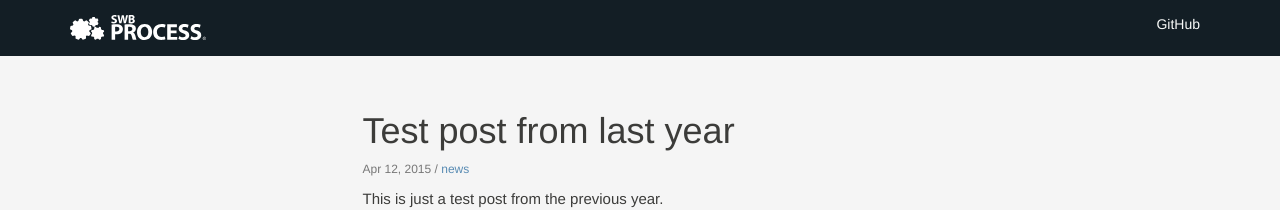
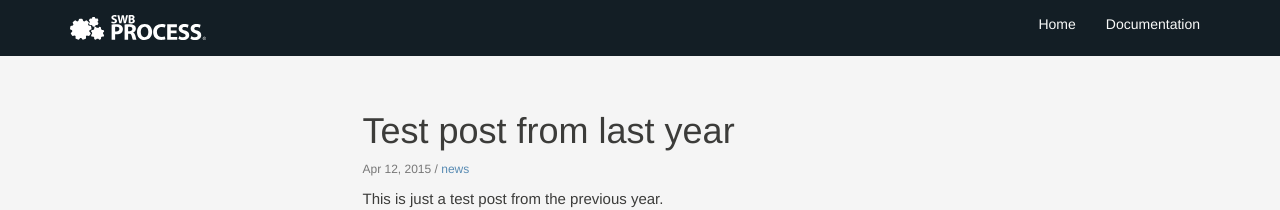
Before and after one commit to vineetjvora/doc, a Jekyll site: the page built from _posts/2015-04-12-test-post-last-year.md, in a window 1280 px wide. Shown: the top 210 px of the page. Built offline with Jekyll 4.4.1, drawn with Linux system fonts in a browser that asks for light colours; nearby versions of some CDN libraries; comment, search, counter and statistics services are not loaded.

Commit message:
committing my jekyll theme

```diff
--- a/_data/topnav.yml
+++ b/_data/topnav.yml
@@ -3,6 +3,9 @@
 topnav:
 - title: Topnav
   items:
-    - title: GitHub
-      url: /swbp_install.html
+    - title: Home
+      url: /index.html
+    - title: Documentation
+      url: /wbp_support.html
+
 #Topnav dropdowns
```
